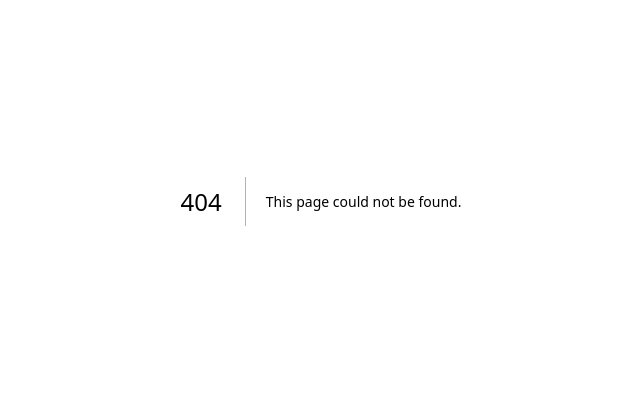
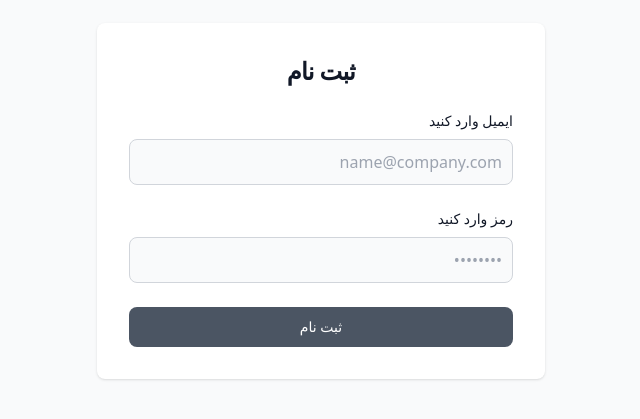
Before and after one commit to Mmd-Ghodoosi/phone-shop, a Next.js app: page /auth/signup in a window 1280 px wide. Before the commit this address had no page. Shown: the part 199-618 px from the top of the page, without its empty margins (319-959 px from the left). Built offline with nearby package versions, Linux system fonts and the light colour scheme.

Commit message:
added signup page

```diff
--- /dev/null
+++ b/app/auth/signup/page.jsx
@@ -0,0 +1,94 @@
+"use client";
+import { useState } from "react";
+import { useRouter } from "next/navigation";
+
+import { SignUpUser } from "./../../../constant/service";
+
+import { Helmet } from "react-helmet-async";
+
+const SignupPage = () => {
+  const [email, setEmail] = useState("");
+  const [password, setPassword] = useState("");
+
+  const redirect = useRouter();
+
+  const SignUp = async (e) => {
+    e.preventDefault();
+    try {
+      const { status } = await SignUpUser({ email, password });
+      if (status === 201) {
+        redirect.push("/auth/signin");
+      }
+    } catch (error) {
+      console.log(error);
+    }
+  };
+
+  return (
+    <>
+      <Helmet>
+        <title>ثبت نام</title>
+      </Helmet>
+      <section
+        className="bg-gray-50 dark:bg-gray-900 w-full  min-h-screen "
+        style={{ direction: "rtl" }}
+      >
+        <div className="flex flex-col items-center justify-center px-6 py-8 mx-auto min-h-screen md:h-screen lg:py-0">
+          <div className="w-full bg-white rounded-lg shadow dark:border md:mt-0 sm:max-w-md xl:p-0 dark:bg-gray-800 dark:border-gray-700">
+            <div className="p-6 space-y-4 md:space-y-6 sm:p-8">
+              <h1 className="text-xl font-bold leading-tight tracking-tight text-center text-gray-900 md:text-2xl dark:text-white">
+                ثبت نام
+              </h1>
+              <form
+                onSubmit={SignUp}
+                className="space-y-4 md:space-y-6 text-right"
+                action="/auth/signup"
+              >
+                <div>
+                  {/* email section */}
+                  <label className="block mb-2 text-sm font-medium text-gray-900 dark:text-white">
+                    ایمیل وارد کنید
+                  </label>
+                  <input
+                    type="email"
+                    name="email"
+                    id="email"
+                    onChange={(e) => setEmail(e.target.value)}
+                    value={email}
+                    className="bg-gray-50 border border-gray-300 text-gray-900 rounded-lg focus:ring-gray-600 focus:border-gray-600 block w-full p-2.5 dark:bg-gray-700 dark:border-gray-600 dark:placeholder-gray-400 dark:text-white dark:focus:ring-blue-500 dark:focus:border-blue-500"
+                    placeholder="name@company.com"
+                    required
+                  />
+                </div>
+                <div>
+                  {/* password section */}
+                  <label className="block mb-2 text-sm font-medium text-gray-900 dark:text-white">
+                    رمز وارد کنید
+                  </label>
+                  <input
+                    type="password"
+                    name="password"
+                    id="password"
+                    onChange={(e) => setPassword(e.target.value)}
+                    value={password}
+                    placeholder="••••••••"
+                    className="bg-gray-50 border border-gray-300 text-gray-900 rounded-lg focus:ring-gray-600 focus:border-gray-600 block w-full p-2.5 dark:bg-gray-700 dark:border-gray-600 dark:placeholder-gray-400 dark:text-white dark:focus:ring-blue-500 dark:focus:border-blue-500"
+                    required
+                  />
+                </div>
+
+                <button
+                  type="submit"
+                  className="w-full h-full text-white bg-gray-600 hover:bg-gray-700 focus:ring-4 focus:outline-none focus:ring-gray-300 font-medium rounded-lg text-sm px-5 py-2.5 text-center dark:bg-gray-600 dark:hover:bg-gray-700 dark:focus:ring-primary-800  "
+                >
+                  ثبت نام
+                </button>
+              </form>
+            </div>
+          </div>
+        </div>
+      </section>
+    </>
+  );
+};
+export default SignupPage;
--- a/constant/service.js
+++ b/constant/service.js
@@ -16,15 +16,28 @@ export const getProduct = (id) => {
   return axios.get(url);
 };
 
-// @desc POST Product
+// @desc POST addToCart
 // @route POST http://localhost:3009/card/addToCart/
 export const addToCart = (body) => {
   const url = `${SERVER_URL}/cart/addToCart`;
   return axios.post(url, body);
 };
-// @desc DELETE Product
+// @desc DELETE dataFromCart
 // @route DELETE http://localhost:3009/cart/removeDataFromCart/:id
 export const removeDataFromCart = (productId) => {
   const url = `${SERVER_URL}/cart/removeDataFromCart/:${productId}`;
   return axios.delete(url);
 };
+
+// @desc SignUp User
+// @route SignUp http://localhost:3009/users/signup
+export const SignUpUser = (body) => {
+  const url = `${SERVER_URL}/users/signup`;
+  return axios.post(url, body);
+};
+// @desc SignIn User
+// @route SignIn http://localhost:3009/users/signin
+export const SignInUser = (body) => {
+  const url = `${SERVER_URL}/users/signin`;
+  return axios.post(url, body);
+};
```
